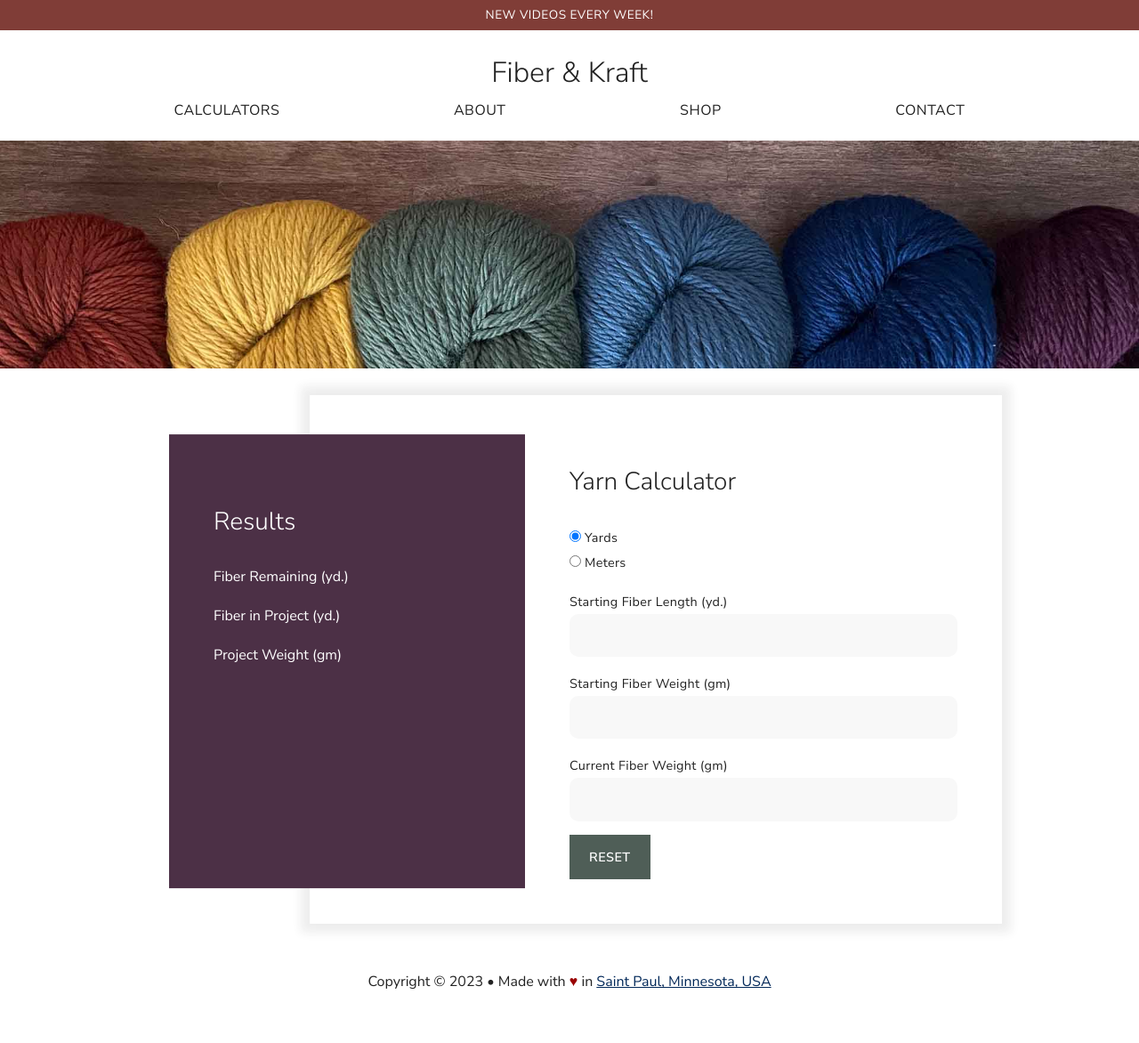
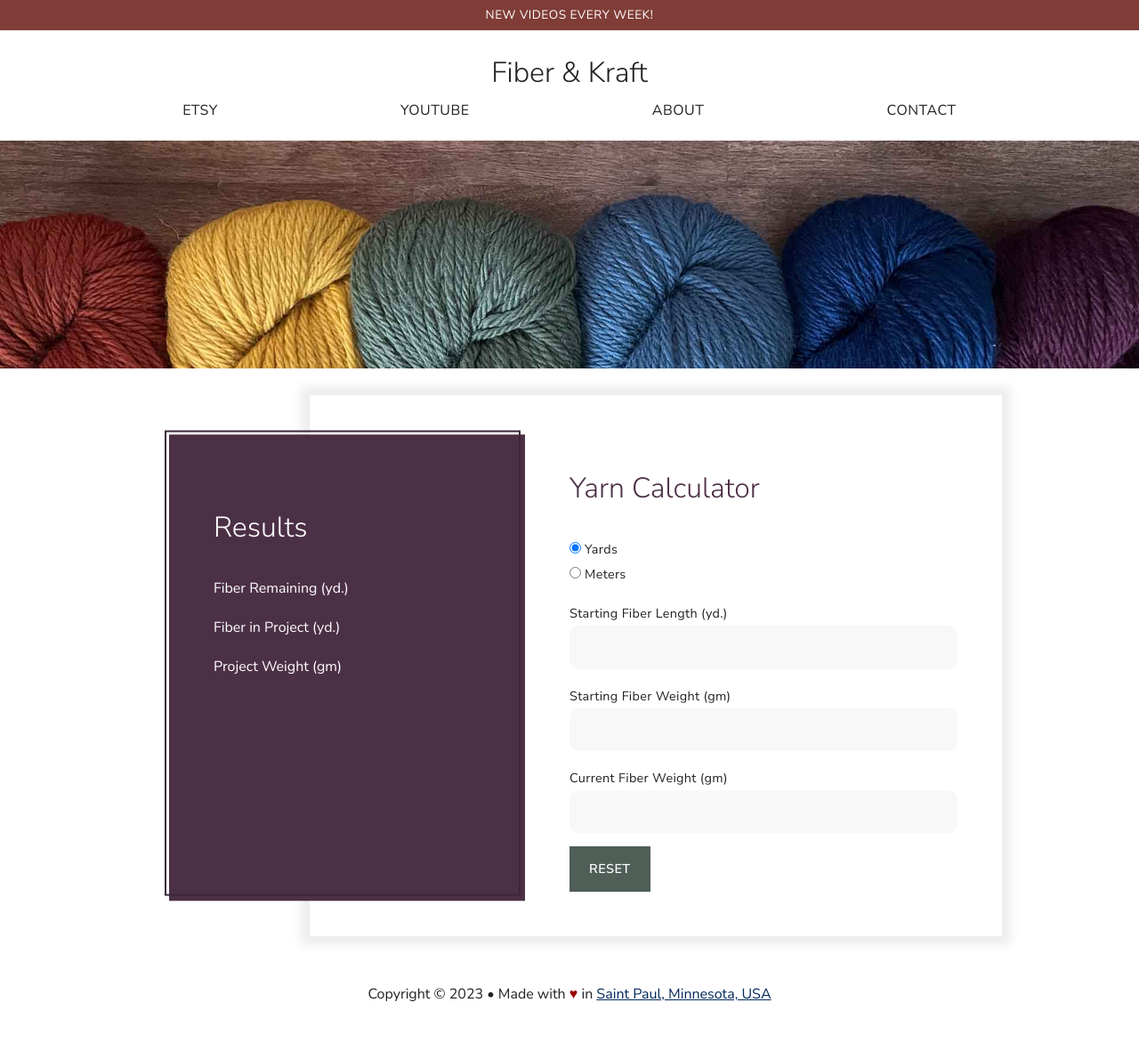
Before and after one commit to angelajholden/yarn-calculator, a PHP site: page / in a window 1280 px wide. Shown: the whole page at 89% size. Before the commit the page ends 1111 px from the top, so only its background shows below. Run offline with PHP 8.4, Linux system fonts and the light colour scheme.

Commit message:
removing unused files

```diff
--- a/components/scss/_main.scss
+++ b/components/scss/_main.scss
@@ -92,7 +92,8 @@ main {
 }
 
 .secondary_title {
-	font-size: 1.75rem;
+	font-family: $nunito;
+	font-size: 2rem;
 	font-weight: 300;
 }
 
@@ -208,8 +209,11 @@ main {
 		margin-left: 20%;
 		padding: 50px 50px 50px 30%;
 		background-color: $white;
-		// border-radius: 20px;
 		box-shadow: 0 0 10px 10px rgba($black, 0.08);
+
+		.secondary_title {
+			color: $purple;
+		}
 	}
 
 	.results {
@@ -222,6 +226,20 @@ main {
 		height: calc(100% - 100px);
 		background-color: $purple;
 		color: $white;
+		z-index: 0;
+
+		&::before {
+			content: "";
+			display: block;
+			width: 100%;
+			height: 100%;
+			position: absolute;
+			top: calc(50% - 5px);
+			left: -5px;
+			transform: translateY(-50%);
+			border: 2px solid darken($purple, 5%);
+			z-index: -1;
+		}
 	}
 }
 
--- a/components/scss/_variables.scss
+++ b/components/scss/_variables.scss
@@ -13,18 +13,4 @@ $orange: #803d37;
 
 $nunito: "Nunito Sans", sans-serif;
 
-/* Color Theme Swatches in RGBA */
-$color-theme_IMG_4059-1-rgba: rgba(2, 40, 89, 1);
-$color-theme_IMG_4059-2-rgba: rgba(242, 200, 121, 1);
-$color-theme_IMG_4059-3-rgba: rgba(79, 94, 87, 1);
-$color-theme_IMG_4059-4-rgba: rgba(76, 48, 70, 1);
-$color-theme_IMG_4059-5-rgba: rgba(128, 61, 55, 1);
-
-/* Color Theme Swatches in HSLA */
-$color-theme_IMG_4059-1-hsla: hsla(213, 95, 17, 1);
-$color-theme_IMG_4059-2-hsla: hsla(39, 82, 71, 1);
-$color-theme_IMG_4059-3-hsla: hsla(152, 8, 33, 1);
-$color-theme_IMG_4059-4-hsla: hsla(312, 22, 24, 1);
-$color-theme_IMG_4059-5-hsla: hsla(4, 39, 35, 1);
-
 // sass --watch components/scss/styles.scss:dist/css/styles.css
--- a/dist/css/styles.css
+++ b/dist/css/styles.css
@@ -1,6 +1,4 @@
 /* Color Theme Swatches in Hex */
-/* Color Theme Swatches in RGBA */
-/* Color Theme Swatches in HSLA */
 /* normalize.css v8.0.1 | MIT License | github.com/necolas/normalize.css */
 /* Document
    ========================================================================== */
@@ -400,7 +398,8 @@ main {
 }
 
 .secondary_title {
-  font-size: 1.75rem;
+  font-family: "Nunito Sans", sans-serif;
+  font-size: 2rem;
   font-weight: 300;
 }
 
@@ -508,6 +507,9 @@ main {
   background-color: #fff;
   box-shadow: 0 0 10px 10px rgba(34, 34, 34, 0.08);
 }
+.form .calculations .secondary_title {
+  color: #4c3046;
+}
 .form .results {
   position: absolute;
   top: 50%;
@@ -518,6 +520,19 @@ main {
   height: calc(100% - 100px);
   background-color: #4c3046;
   color: #fff;
+  z-index: 0;
+}
+.form .results::before {
+  content: "";
+  display: block;
+  width: 100%;
+  height: 100%;
+  position: absolute;
+  top: calc(50% - 5px);
+  left: -5px;
+  transform: translateY(-50%);
+  border: 2px solid #3c2638;
+  z-index: -1;
 }
 
 footer {
--- a/home.html
+++ b/index.html
@@ -4,7 +4,8 @@
 <head>
 	<meta charset="UTF-8" />
 	<meta name="viewport" content="width=device-width, initial-scale=1.0" />
-	<title>Yarn Calculator</title>
+	<title>Fiber &amp; Kraft</title>
+	<meta name="description" content="Tools for knitting, spinning, weaving and dyeing yarn.">
 	<link rel="preconnect" href="https://fonts.googleapis.com">
 	<link rel="preconnect" href="https://fonts.gstatic.com" crossorigin>
 	<link href="https://fonts.googleapis.com/css2?family=Nunito+Sans:ital,wght@0,300;0,400;0,600;1,400&display=swap" rel="stylesheet">
@@ -13,16 +14,16 @@
 
 <body>
 	<div class="message">
-		<a href="https://www.youtube.com/channel/UC4VVojtCVaFNv-q9h4wt_aQ">New Videos Every Week!</a>
+		<a href="https://www.youtube.com/@FiberAndKraft">New Videos Every Week!</a>
 	</div>
 
 	<header class="header">
 		<h1>Fiber &amp; Kraft</h1>
 		<nav class="main_nav">
 			<ul>
-				<li><a href="#">Calculators</a></li>
+				<li><a href="https://fiberandkraft.etsy.com">Etsy</a></li>
+				<li><a href="https://www.youtube.com/@FiberAndKraft">YouTube</a></li>
 				<li><a href="#">About</a></li>
-				<li><a href="#">Shop</a></li>
 				<li><a href="#">Contact</a></li>
 			</ul>
 		</nav>
--- a/index.php
+++ /dev/null
@@ -1,7 +0,0 @@
-<?php
-/*
-To deploy static HTML projects, we need to let Heroku think this is a PHP app
-If you don't need this, delete index.php and change the name of home.html to index.html
-*/
-include_once('home.html');
-?>
```
Also changed, not shown: dist/css/styles.min.css (deleted, +0 -2 lines), README.md (deleted), dist/js/scripts.js (deleted), dist/js/scripts.min.js (deleted), 1 other file.
